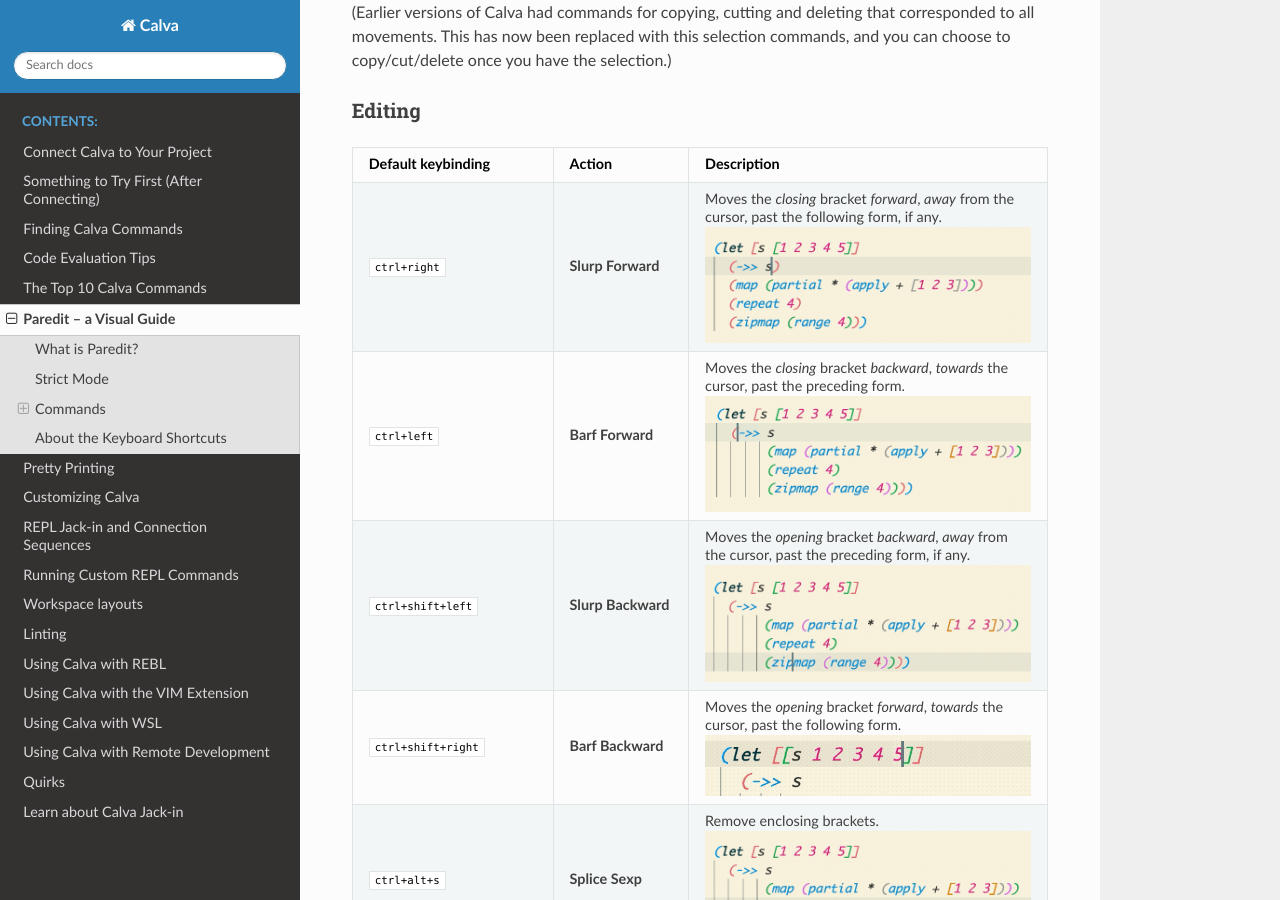
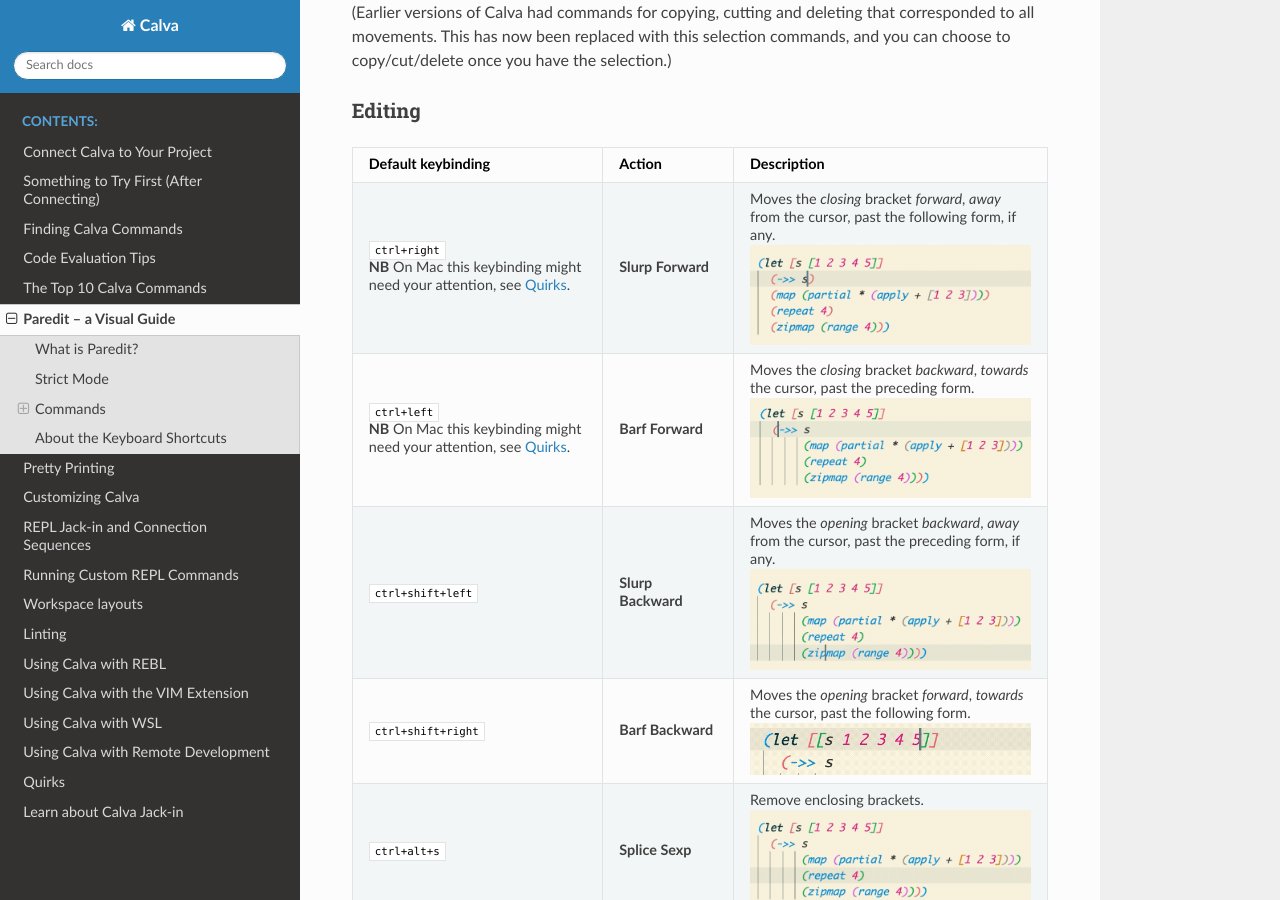
Before and after one commit to BetterThanTomorrow/calva, a Sphinx documentation site: the page built from docs/readthedocs/source/paredit.md, in a window 1280 px wide and 900 px high, scrolled down 6252 px. Built offline with Sphinx 7.4.7 and the Read the Docs theme 2.0.0, drawn with Linux system fonts in a browser that asks for light colours.

Commit message:
Add info about slurp/barf keybindings on mac
Fix #502

```diff
--- a/docs/readthedocs/source/paredit.md
+++ b/docs/readthedocs/source/paredit.md
@@ -84,8 +84,8 @@
 
 Default keybinding                | Action | Description
 ------------------                | ------ | -----------
- `ctrl+right`                        | **Slurp Forward** |  Moves the _closing_ bracket _forward_, _away_ from the cursor, past the following form, if any. <br> ![](_static/images/paredit/slurp-forward.gif)
- `ctrl+left`                         | **Barf Forward** | Moves the _closing_ bracket _backward_, _towards_ the cursor, past the preceding form. <br> ![](_static/images/paredit/barf-forward.gif)
+ `ctrl+right`<br>**NB** On Mac this keybinding might need your attention, see [Quirks](quirks.html).                        | **Slurp Forward** |  Moves the _closing_ bracket _forward_, _away_ from the cursor, past the following form, if any. <br> ![](_static/images/paredit/slurp-forward.gif)
+ `ctrl+left` <br>**NB** On Mac this keybinding might need your attention, see [Quirks](quirks.html).                        | **Barf Forward** | Moves the _closing_ bracket _backward_, _towards_ the cursor, past the preceding form. <br> ![](_static/images/paredit/barf-forward.gif)
  `ctrl+shift+left`                   | **Slurp Backward** | Moves the _opening_ bracket _backward_, _away_ from the cursor, past the preceding form, if any. <br> ![](_static/images/paredit/slurp-backward.gif)
  `ctrl+shift+right`                  | **Barf Backward** | Moves the _opening_ bracket _forward_, _towards_ the cursor, past the following form. <br> ![](_static/images/paredit/barf-backward.gif)
  `ctrl+alt+s`                      | **Splice Sexp** | Remove enclosing brackets. <br> ![](_static/images/paredit/splice.gif)
```
